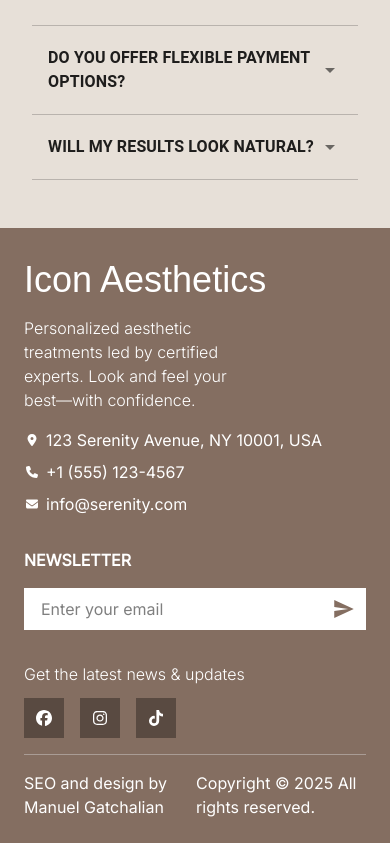
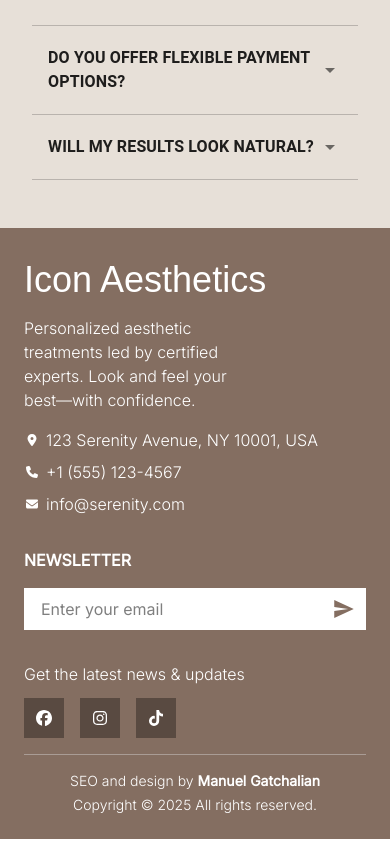
Before and after one commit to Yengzzkie/iconaesthetics, a Next.js app: page / in a window 390 px wide. Shown: the part 5844-6687 px from the top of the page. Built offline with nearby package versions, Linux system fonts and the light colour scheme; a web font is replaced by a local one.

Commit message:
fix mobile layout for footer credits and added linkts to contact info and credits.

```diff
--- a/components/Footer/Footer.tsx
+++ b/components/Footer/Footer.tsx
@@ -17,21 +17,21 @@ const Footer = () => {
             Personalized aesthetic treatments led by certified experts. Look and
             feel your best—with confidence.
           </p>
-          <div className="flex flex-col gap-y-2">
+          <div className="flex flex-col gap-y-2 font-thin">
             {/* location */}
             <div className="flex items-center gap-x-1.5 hover:-translate-y-0.5 transition-transform duration-200">
               <FaLocationDot className="h-3" />
-              <p>123 Serenity Avenue, NY 10001, USA</p>
+              <p><a href="https://maps.app.goo.gl/CeVorwtfCnNUTewH7" target="_blank" rel="noopener noreferrer">123 Serenity Avenue, NY 10001, USA</a></p>
             </div>
             {/* phone */}
             <div className="flex items-center gap-x-1.5 hover:-translate-y-0.5 transition-transform duration-200">
               <FaPhone className="h-3" />
-              <p>+1 (555) 123-4567</p>
+              <p><a href="tel:+15551234567">+1 (555) 123-4567</a></p>
             </div>
             {/* email */}
             <div className="flex items-center gap-x-1.5 hover:-translate-y-0.5 transition-transform duration-200">
               <FaEnvelope className="h-3" />
-              <p>info@serenity.com</p>
+              <p><a href="mailto:info@serenity.com">info@serenity.com</a></p>
             </div>
           </div>
         </div>
@@ -65,8 +65,8 @@ const Footer = () => {
       </div>
 
       {/* CREDITS */}
-      <div className="flex justify-between py-4 border-t border-[#d7d7d771] mt-4">
-        <p>SEO and design by Manuel Gatchalian</p>
+      <div className="flex flex-col lg:flex-row text-center gap-1 justify-between py-4 border-t border-[#d7d7d771] mt-4 font-thin text-sm">
+        <p>SEO and design by <a className="font-bold" href="https://manuel-gatchalian.com/" target="_blank">Manuel Gatchalian</a></p>
         <p>Copyright © 2025 All rights reserved.</p>
       </div>
     </div>
```
